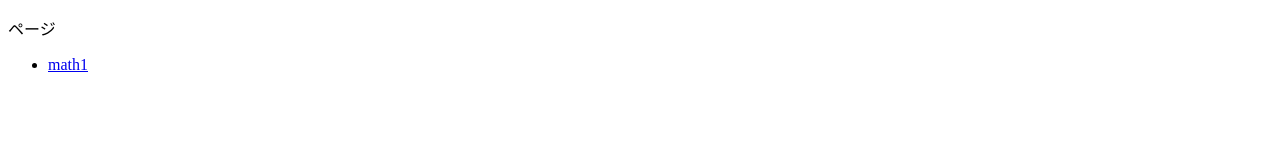
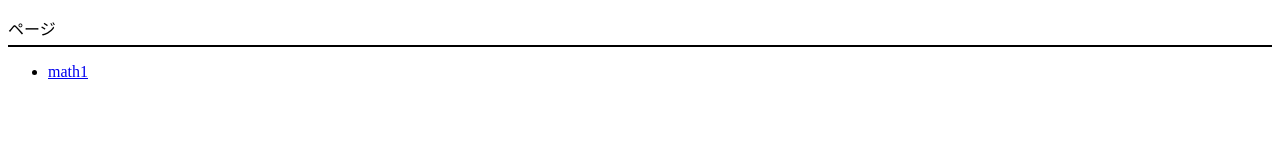
Before and after one commit to shomozon/math, a plain HTML site: page index.html in a window 1280 px wide. Drawn offline with nearby package versions, Linux system fonts and the light colour scheme.

Commit message:
Add files via upload

```diff
--- a/index.html
+++ b/index.html
@@ -6,7 +6,7 @@
  <title>math</title>
 </head>
 <body>
-<p>ページ</p>
+<p style="border-bottom: solid 2px; padding-bottom: 5px;">ページ</p>
 <ul>
   <li><a href="math1.html">math1</a></li>
 </ul>
```
